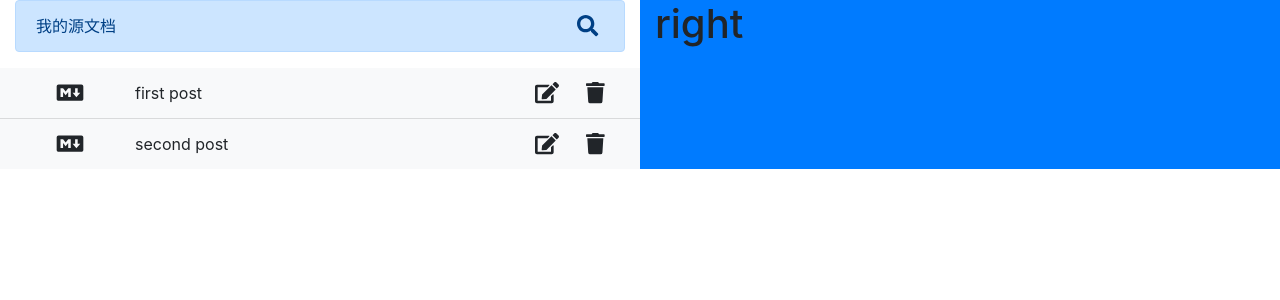
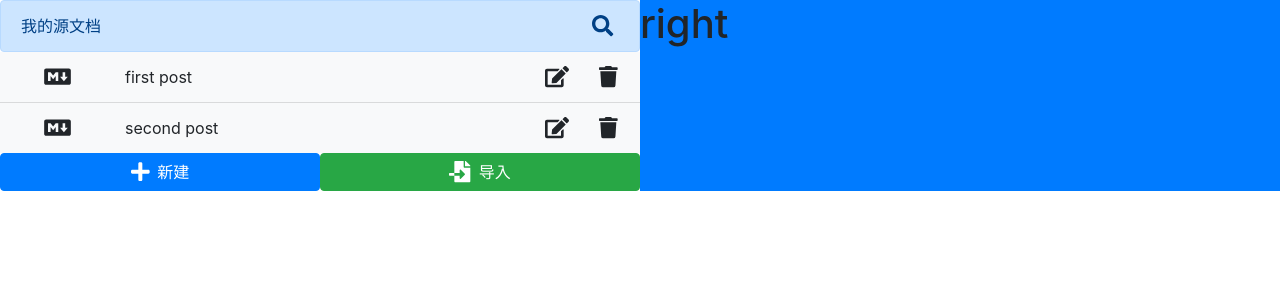
Before and after one commit to jims120706/electron-react-doc, a React (Create React App) app: page / in a window 1280 px wide. Shown: the top 300 px of the page. Built offline with nearby package versions, Linux system fonts and the light colour scheme.

Commit message:
feat：美化左侧布局

```diff
--- a/src/App.js
+++ b/src/App.js
@@ -2,14 +2,16 @@
 import logo from './logo.svg';
 import './App.css';
 import 'bootstrap/dist/css/bootstrap.min.css'
+import { faPlus, faFileImport } from '@fortawesome/free-solid-svg-icons'
 import FileSearch from './components/FileSearch'
 import FileList from './components/FileList'
+import BottomBtn from './components/BottomBtn'
 import defaultFiles from './utils/defaultFiles'
 
 function App() {
   return (
-    <div className="App container-fluid">
-      <div className="row">
+    <div className="App container-fluid px-0">
+      <div className="row no-gutters">
         <div className="col left-panel">
           <FileSearch title="我的源文档" onFileSearch={(value) => { console.log(value) }} />
           <FileList
@@ -18,6 +20,14 @@
             onSaveEdit={(id) => console.log(id)}
             onFileDelate={(id) => console.log(id)}
           />
+          <div className="row no-gutters">
+            <div className="col">
+              <BottomBtn text="新建" colorClass="btn-primary" icon={faPlus}></BottomBtn>
+            </div>
+            <div className="col">
+              <BottomBtn text="导入" colorClass="btn-success" icon={faFileImport}></BottomBtn>
+            </div>
+          </div>
         </div>
         <div className="col bg-primary right-panel">
           <h1>right</h1>
--- /dev/null
+++ b/src/components/BottomBtn.js
@@ -0,0 +1,30 @@
+import React, { useState, useEffect, useRef } from 'react'
+import PropTypes from 'prop-types' // 校验器
+import { FontAwesomeIcon } from '@fortawesome/react-fontawesome'
+
+const BottomBtn = ({ text, colorClass, icon, onBtnClick }) => {
+  return (
+    <button
+      type="button"
+      className={`btn btn-block no-border ${colorClass}`}
+      onClick={() => { onBtnClick() }}
+    >
+      <FontAwesomeIcon icon={icon} size="lg" className="mr-2" />
+      {text}
+    </button>
+  )
+}
+
+BottomBtn.propTypes = {
+  text: PropTypes.string,
+  colorClass: PropTypes.string,
+  icon: PropTypes.object.isRequired,
+  onBtnClick: PropTypes.func
+}
+
+BottomBtn.defaultProps = {
+  text: '按钮',
+  onBtnClick: () => {}
+}
+
+export default BottomBtn
--- a/src/components/FileSearch.js
+++ b/src/components/FileSearch.js
@@ -20,9 +20,9 @@
 	let node = useRef(null)
 
 	useEffect(() => {
-		if(enterPressed && inputActive) {
+		if (enterPressed && inputActive) {
 			onFileSearch(value)
-		}else if(escPressed && inputActive) {
+		} else if (escPressed && inputActive) {
 			closeSearch()
 		}
 	})
@@ -32,7 +32,7 @@
 		}
 	}, [inputActive])
 	return (
-		<div className="alert alert-primary">
+		<div className="alert alert-primary mb-0">
 			{!inputActive && <div className="d-flex justify-content-between align-items-center">
 				<span>{title}</span>
 				<button type="button" className="icon-button" onClick={() => { setInputActive(true) }}>
```
